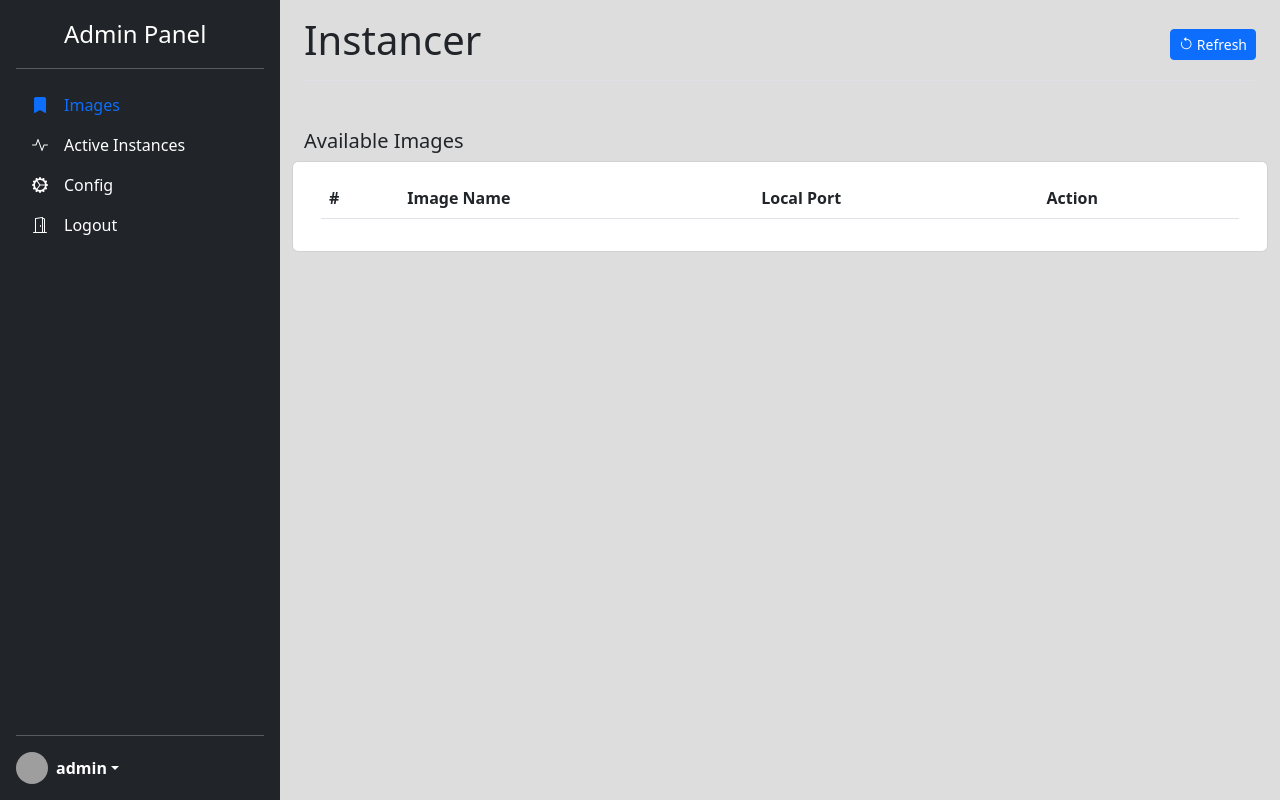
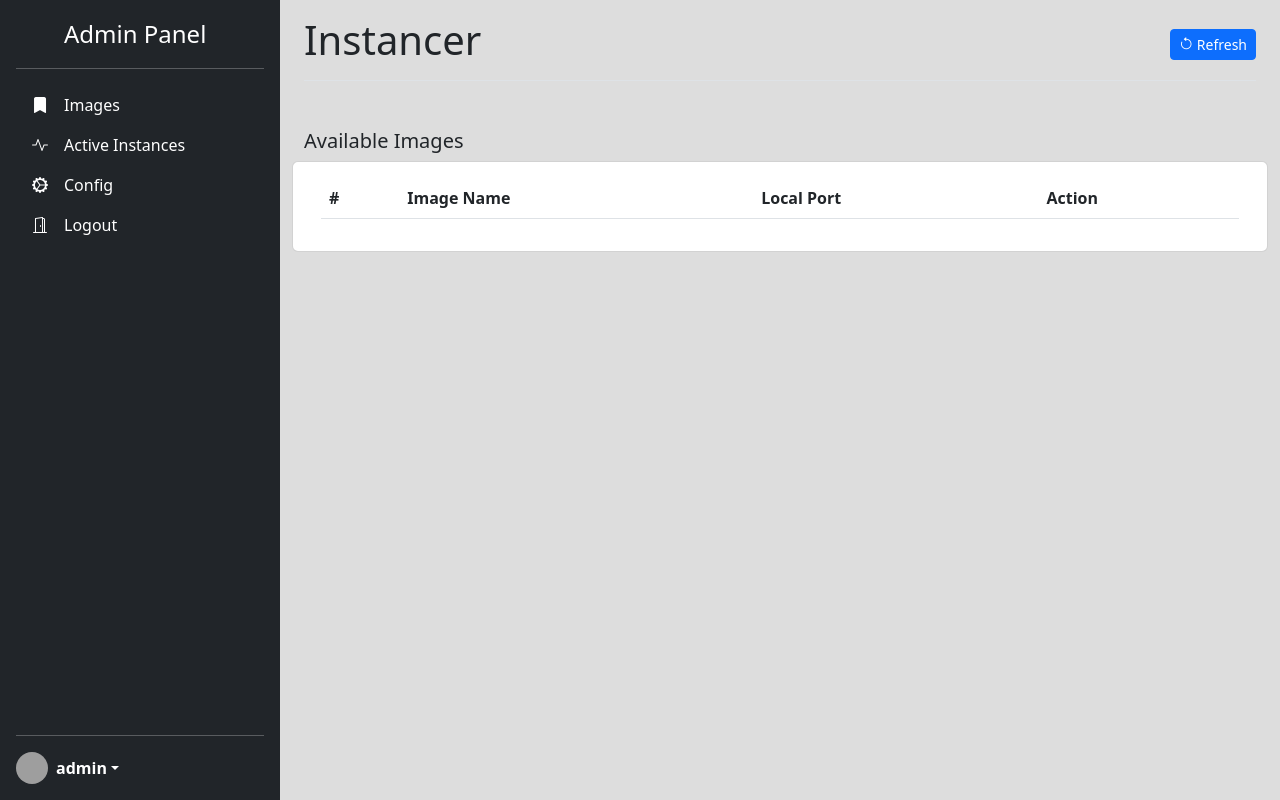
Before and after one commit to yadhukrishnam/docker-on-demand, a Flask app: page /dashboard in a window 1280 px wide. Run offline with Flask 3, Linux system fonts and the light colour scheme; data that the repository does not hold is empty; parts of the project's set-up code (start-up, migrations or seed data) failed here and were passed over; some libraries are stand-ins or nearby versions; grey boxes are pictures that could not be loaded.

Commit message:
fix nav colour

```diff
--- a/backend/server/templates/parts/side_nav.html
+++ b/backend/server/templates/parts/side_nav.html
@@ -6,7 +6,7 @@
   <hr>
   <ul class="nav nav-pills flex-column mb-auto">
     <li class="nav-item">
-      <a href="/dashboard" class="nav-link" aria-current="page">
+      <a href="/dashboard" class="nav-link text-white">
         <i class="bi bi-bookmark-fill"></i><span class="px-3">Images</span>
       </a>
     </li>
```
